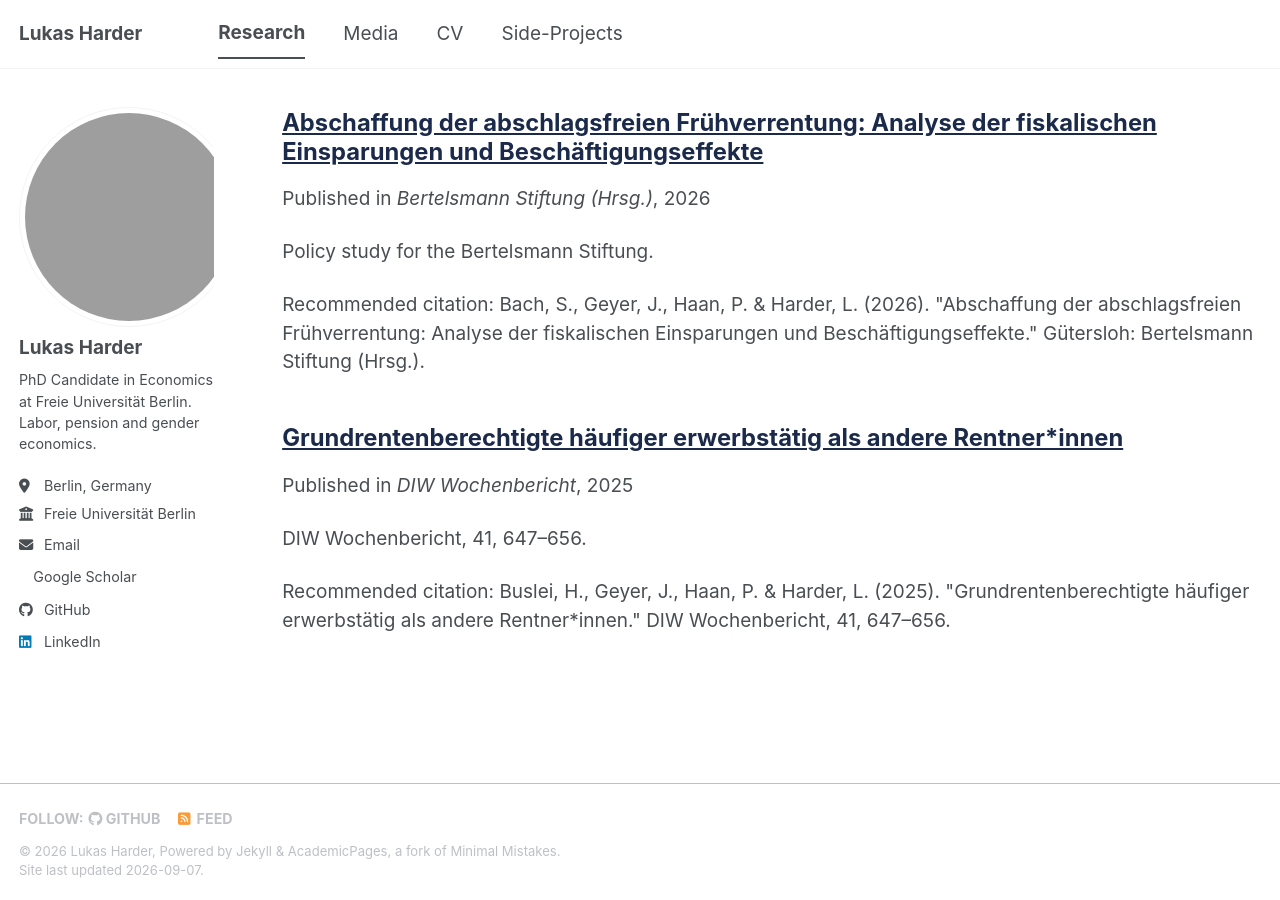
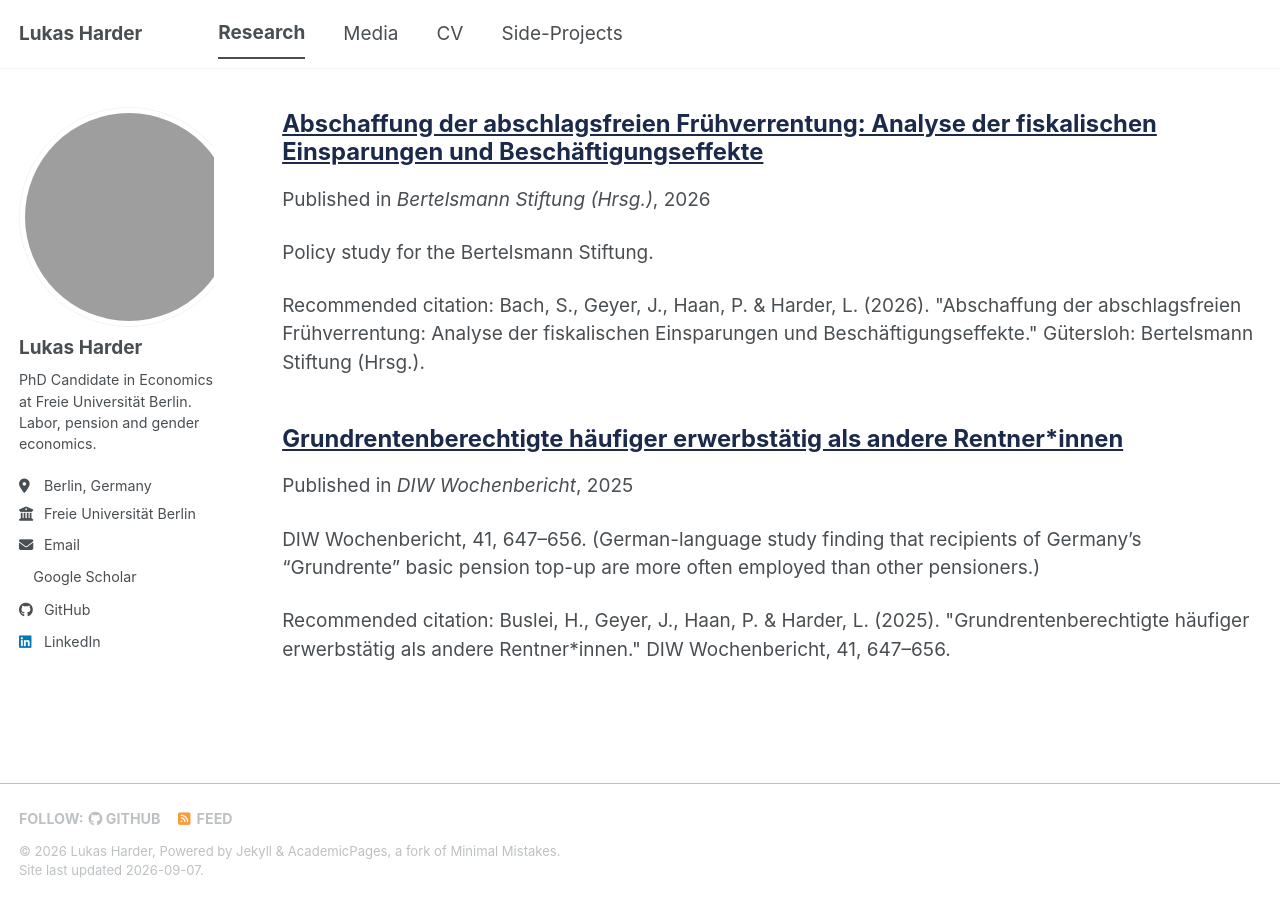
Before and after one commit to lukasharder/lukasharder.github.io, a Jekyll site: the page built from _pages/publications.html, in a window 1280 px wide and 900 px high, scrolled down 1486 px. Built offline with Jekyll 4.4.1, drawn with Linux system fonts in a browser that asks for light colours; a style sheet for code colours, icons or effects is not loaded.

Commit message:
Revise excerpt for clarity on study findings
Updated excerpt to include details about the study's findings.

```diff
--- a/_publications/2025-grundrentenberechtigte-diw-wochenbericht.md
+++ b/_publications/2025-grundrentenberechtigte-diw-wochenbericht.md
@@ -3,7 +3,7 @@ title: "Grundrentenberechtigte häufiger erwerbstätig als andere Rentner*innen"
 collection: publications
 category: policy
 permalink: /publication/2025-grundrentenberechtigte-diw-wochenbericht
-excerpt: 'DIW Wochenbericht, 41, 647–656.'
+excerpt: 'DIW Wochenbericht, 41, 647–656. (German-language study finding that recipients of Germany''s "Grundrente" basic pension top-up are more often employed than other pensioners.)'
 date: 2025-01-01
 venue: 'DIW Wochenbericht'
 citation: 'Buslei, H., Geyer, J., Haan, P. &amp; Harder, L. (2025). &quot;Grundrentenberechtigte häufiger erwerbstätig als andere Rentner*innen.&quot; DIW Wochenbericht, 41, 647–656.'
```
